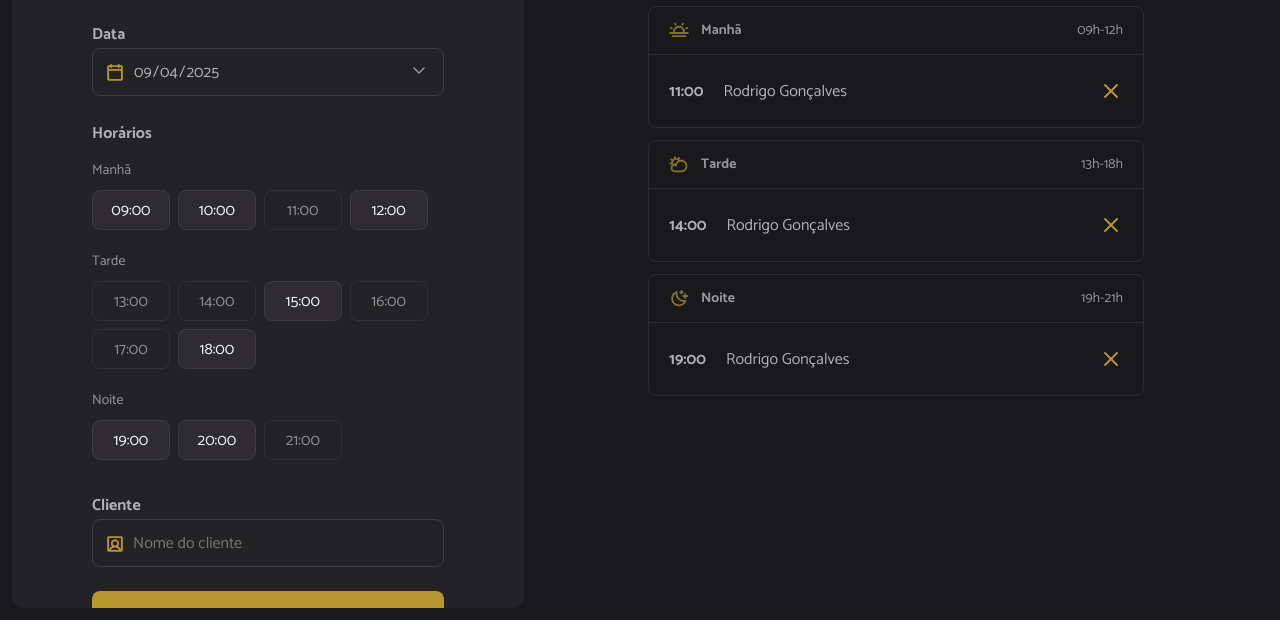
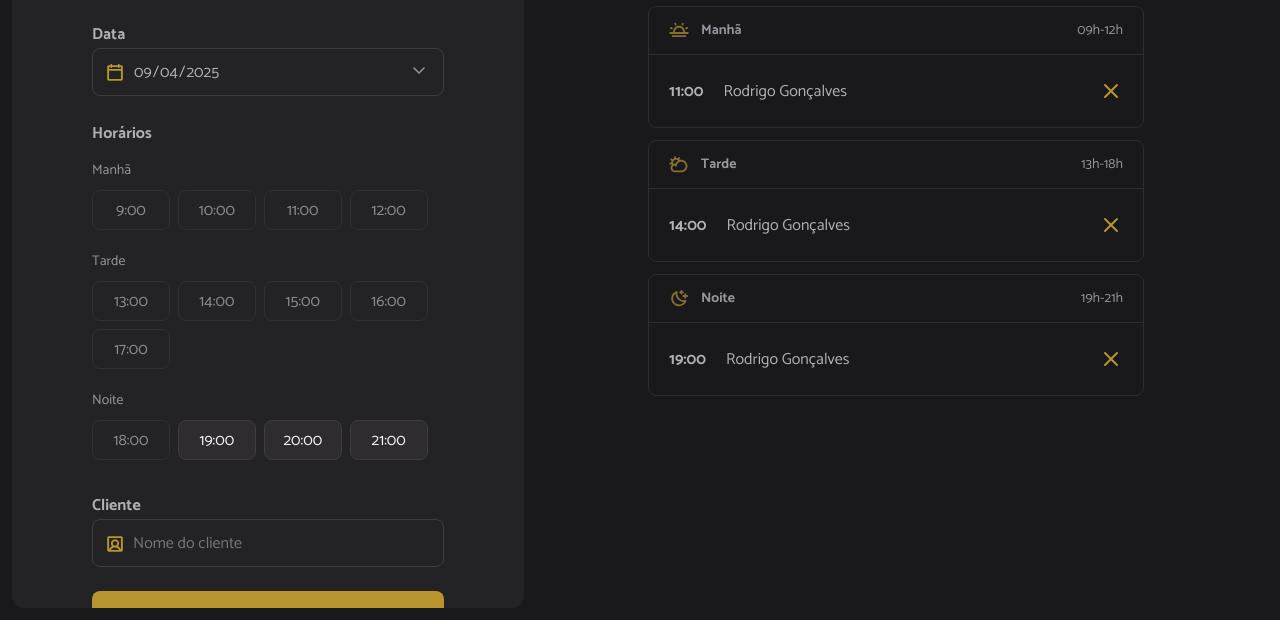
Before and after one commit to SamihFreire/hairday, a website built with webpack: page index.html in a window 1280 px wide. Shown: the part 180-800 px from the top of the page. Built offline with nearby package versions, Linux system fonts and the light colour scheme.

Commit message:
feat: renderizando os horários disponíveis e indispníveis para agendamento

```diff
--- a/index.html
+++ b/index.html
@@ -36,68 +36,29 @@
 
         <span class="label">Horários</span>
         <ul id="hours" class="hours" aria-label="Horários disponíveis de manhã">
-          <!-- Exemplo: Manhã -->
+          <!-- Exemplo: Manhã
           <li data-period="morning" class="hour-period">Manhã</li>
           <li data-period="morning" value="09:00" class="hour hour-available">
             09:00
-          </li>
-          <li data-period="morning" value="10:00" class="hour hour-available">
-            10:00
-          </li>
-          <li data-period="morning" value="11:00" class="hour hour-unavailable">
-            11:00
-          </li>
-          <li data-period="morning" value="12:00" class="hour hour-available">
-            12:00
-          </li>
-          <!-- Exemplo: Tarde  -->
-          <li data-period="morning" class="hour-period">Tarde</li>
+          </li> -->
+
+          <!-- Exemplo: Tarde
+          <li data-period="afternoon" class="hour-period">Tarde</li>
           <li
             data-period="afternoon"
             value="13:00"
             class="hour hour-unavailable"
           >
             13:00
-          </li>
-          <li
-            data-period="afternoon"
-            value="14:00"
-            class="hour hour-unavailable"
-          >
-            14:00
-          </li>
-          <li data-period="afternoon" value="15:00" class="hour hour-available">
-            15:00
-          </li>
-          <li
-            data-period="afternoon"
-            value="16:00"
-            class="hour hour-unavailable"
-          >
-            16:00
-          </li>
-          <li
-            data-period="afternoon"
-            value="17:00"
-            class="hour hour-unavailable"
-          >
-            17:00
-          </li>
-          <li data-period="afternoon" value="18:00" class="hour hour-available">
-            18:00
-          </li>
-          <!-- Exemplo: Noite -->
-          <li data-period="morning" class="hour-period">Noite</li>
+          </li>  -->
+
+          <!-- Exemplo: Noite
+          <li data-period="night" class="hour-period">Noite</li>
 
           <li data-period="night" value="19:00" class="hour hour-available">
             19:00
-          </li>
-          <li data-period="night" value="20:00" class="hour hour-available">
-            20:00
-          </li>
-          <li data-period="night" value="21:00" class="hour hour-unavailable">
-            21:00
-          </li>
+          </li> -->
+
         </ul>
 
         <label for="client" class="label">Cliente</label>
--- a/src/main.js
+++ b/src/main.js
@@ -10,3 +10,4 @@ import "./styles/schedule.css"
 
 //JS
 import "./modules/form/submit.js"
+import "./modules/page-load.js"
--- /dev/null
+++ b/src/modules/form/hours-load.js
@@ -0,0 +1,48 @@
+import dayjs from "dayjs";
+
+import { openingHours } from "../../utils/opening-hours.js" //Importando os horarios de abertura
+
+const hours = document.getElementById("hours");
+
+export function hoursLoad( {date} ) {
+
+    const opening = openingHours.map((hour) => {
+        const [scheduleHour] = hour.split(":");
+
+        //Adiciona a hora na data e verifica se esta no passado
+        const isHourPast = dayjs(date).add(scheduleHour, "hour").isAfter(dayjs());
+
+        return {
+            hour,
+            available: isHourPast
+        };
+    })
+
+    //Renderizar os horários
+    opening.forEach(({ hour, available }) => {
+        const li = document.createElement("li");
+
+        li.classList.add("hour");
+        li.classList.add(available ? "hour-available" : "hour-unavailable");
+
+        li.textContent = hour;
+
+        if(hour === "9:00") {
+            hourHeaderAdd("Manhã");
+        }else if(hour === "13:00") {
+            hourHeaderAdd("Tarde");
+        }else if(hour === "18:00") {
+            hourHeaderAdd("Noite");
+        }
+
+        hours.append(li);
+    })
+}
+
+function hourHeaderAdd(title) {
+    const header = document.createElement("li");
+    header.classList.add("hour-period");
+    header.textContent = title;
+
+    hours.append(header);
+}
--- /dev/null
+++ b/src/modules/page-load.js
@@ -0,0 +1,6 @@
+import { schedulesDay } from "./schedules/load.js"
+
+//Mapeando o evento de carregamento da DOM
+document.addEventListener("DOMContentLoaded",  function(){
+    schedulesDay();
+})
--- /dev/null
+++ b/src/modules/schedules/load.js
@@ -0,0 +1,14 @@
+//Esse load carrega o agendamento do dia
+
+import { hoursLoad } from "../form/hours-load.js"
+
+//Seleciona o input de data
+const selectedDate = document.getElementById("date");
+
+export function schedulesDay() {
+    //Obtém a data do input
+    const date = selectedDate.value;
+
+    //Renderiza as horas disponíveis
+    hoursLoad( {date} );
+}
```
